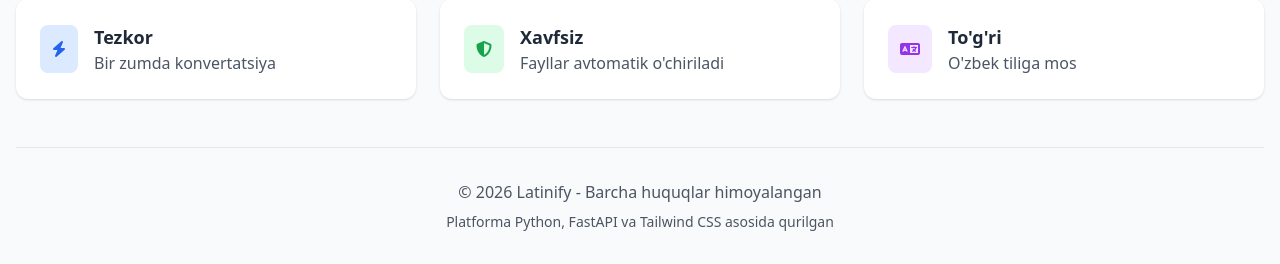
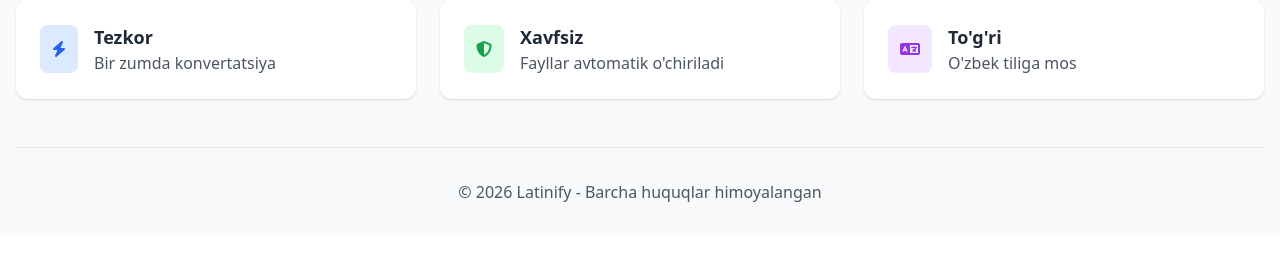
Before and after one commit to alisattorov06/latinfy, a FastAPI app: page / in a window 1280 px wide. Shown: the part 989-1253 px from the top of the page. After the commit the page ends 1191 px from the top, so only its background shows below. Run offline with FastAPI, Linux system fonts and the light colour scheme; data that the repository does not hold is empty; parts of the project's set-up code (start-up, migrations or seed data) failed here and were passed over; some libraries are stand-ins or nearby versions.

Commit message:
Update index.html

```diff
--- a/templates/index.html
+++ b/templates/index.html
@@ -319,7 +319,6 @@
         <!-- Footer -->
         <footer class="mt-12 pt-8 border-t border-gray-200 text-center text-gray-600">
             <p>© 2026 Latinify - Barcha huquqlar himoyalangan</p>
-            <p class="text-sm mt-2">Platforma Python, FastAPI va Tailwind CSS asosida qurilgan</p>
         </footer>
     </div>
 
```
